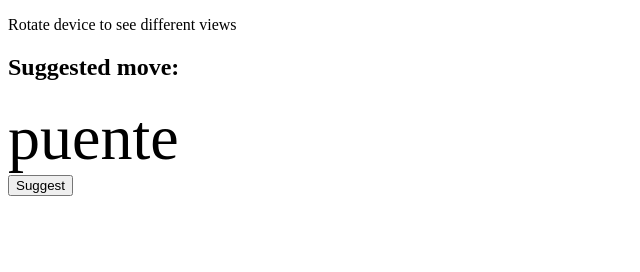
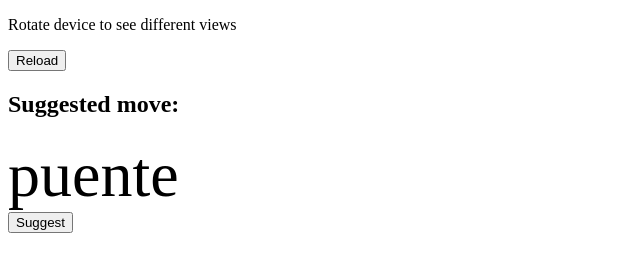
Before and after one commit to nbogie/rr, a plain HTML site: page index.html in a window 1280 px wide. Shown: the whole page, without its empty margins (0-640 px from the left). Drawn offline with Linux system fonts and the light colour scheme.

Commit message:
add a reload button to update cache

```diff
--- a/index.html
+++ b/index.html
@@ -44,6 +44,7 @@
 </head>
 <body>
 <p>Rotate device to see different views</p>
+<button class="button" onclick="reload()">Reload</button>
 <div class="ipad">iPad</div>
 <div class="iphone">iPhone</div>
 <div class="iphone4">iPhone4</div>
@@ -76,5 +77,20 @@
 </div>
 
 
-</body>
+<script type="text/javascript">
+  function reload() {
+        window.location.reload();
+    }
+    // example of how to use applicationCache
+    var cache = window.applicationCache;
+    cache.addEventListener('updateready', function(e) {
+        if (cache.status == window.cache.UPDATEREADY) {
+            cache.swapCache();
+            if (confirm('load new version into cache?')) {
+                reload();
+            }
+        }
+    });
+
+</script></body>
 </html>
```
Also changed, not shown: 1 other file.
